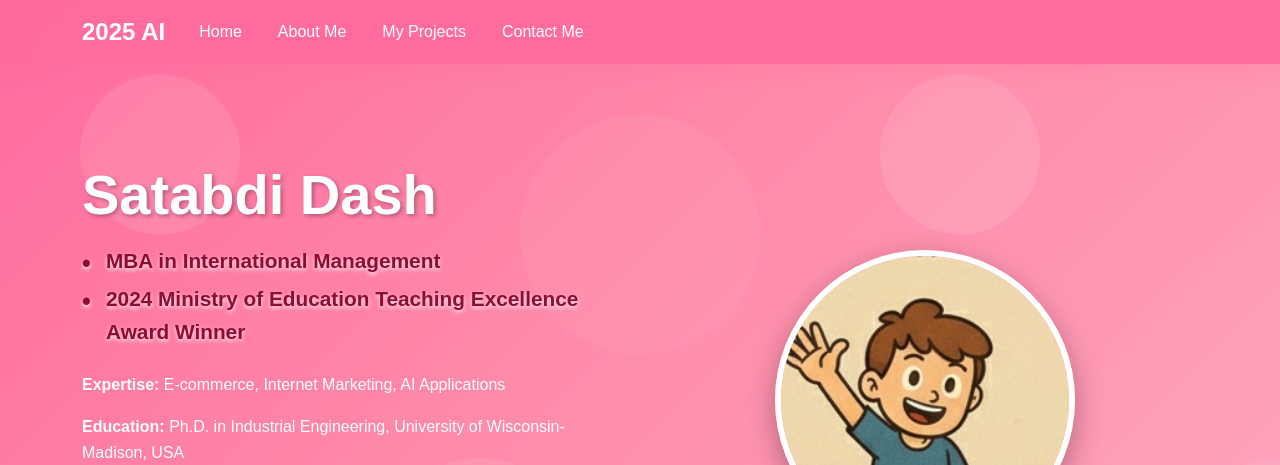
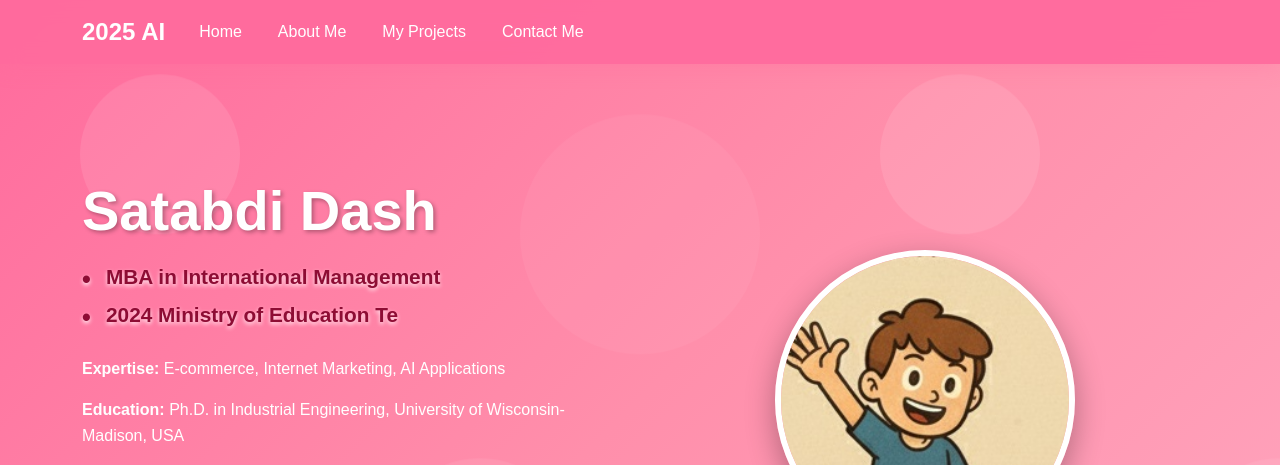
Before and after one commit to satabdidash46/satabdidash46.github.io, a plain HTML site: page index.html in a window 1280 px wide. Shown: the top 465 px of the page. Drawn offline with nearby package versions, Linux system fonts and the light colour scheme.

Commit message:
Update index.html

```diff
--- a/index.html
+++ b/index.html
@@ -341,7 +341,7 @@
         const profileData = {
             name: "Satabdi Dash",
             title1: "MBA in International Management ",
-            title2: "2024 Ministry of Education Teaching Excellence Award Winner",
+            title2: "2024 Ministry of Education Te",
             expertise: "E-commerce, Internet Marketing, AI Applications",
             education: "Ph.D. in Industrial Engineering, University of Wisconsin-Madison, USA",
             email: "luarn@mail.ntust.edu.tw",
```
